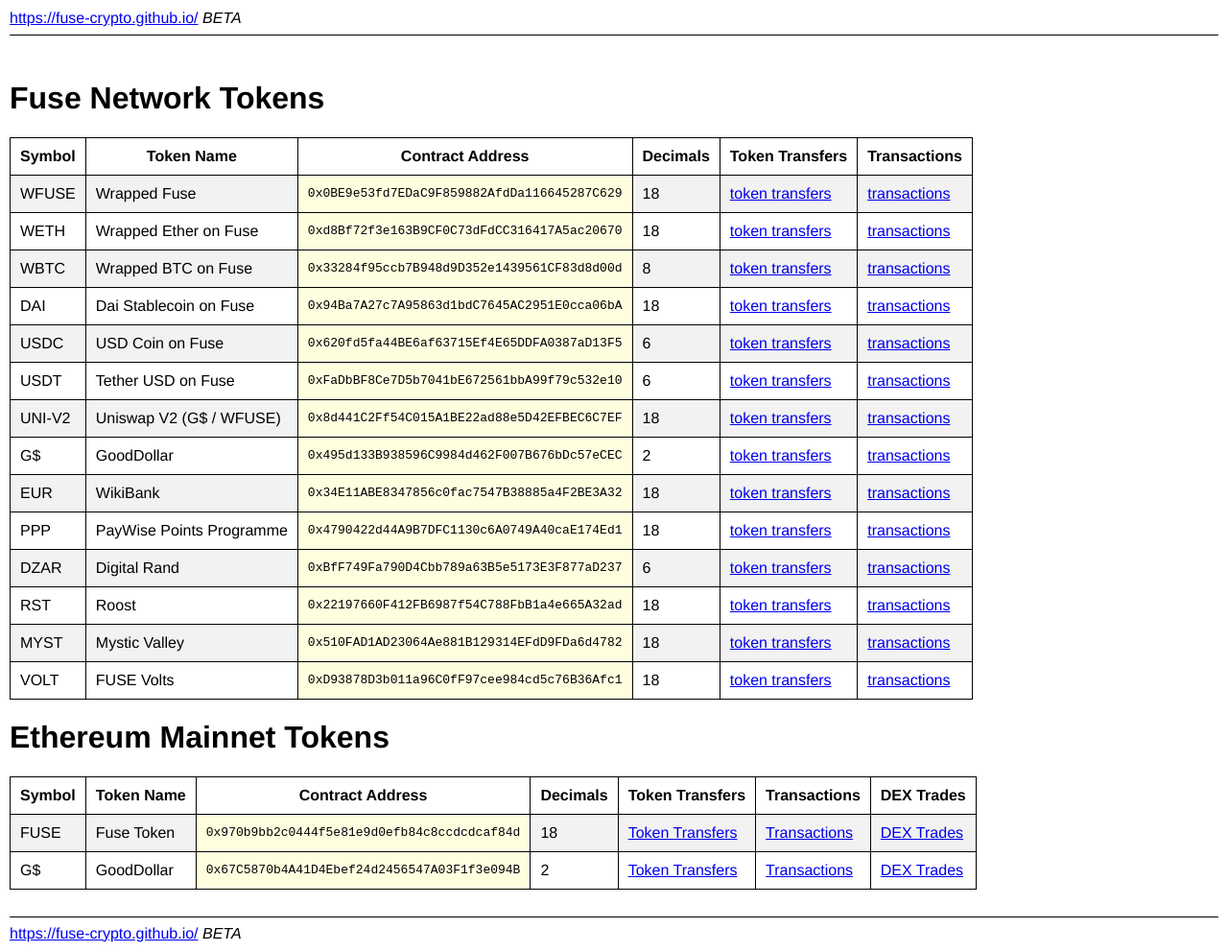
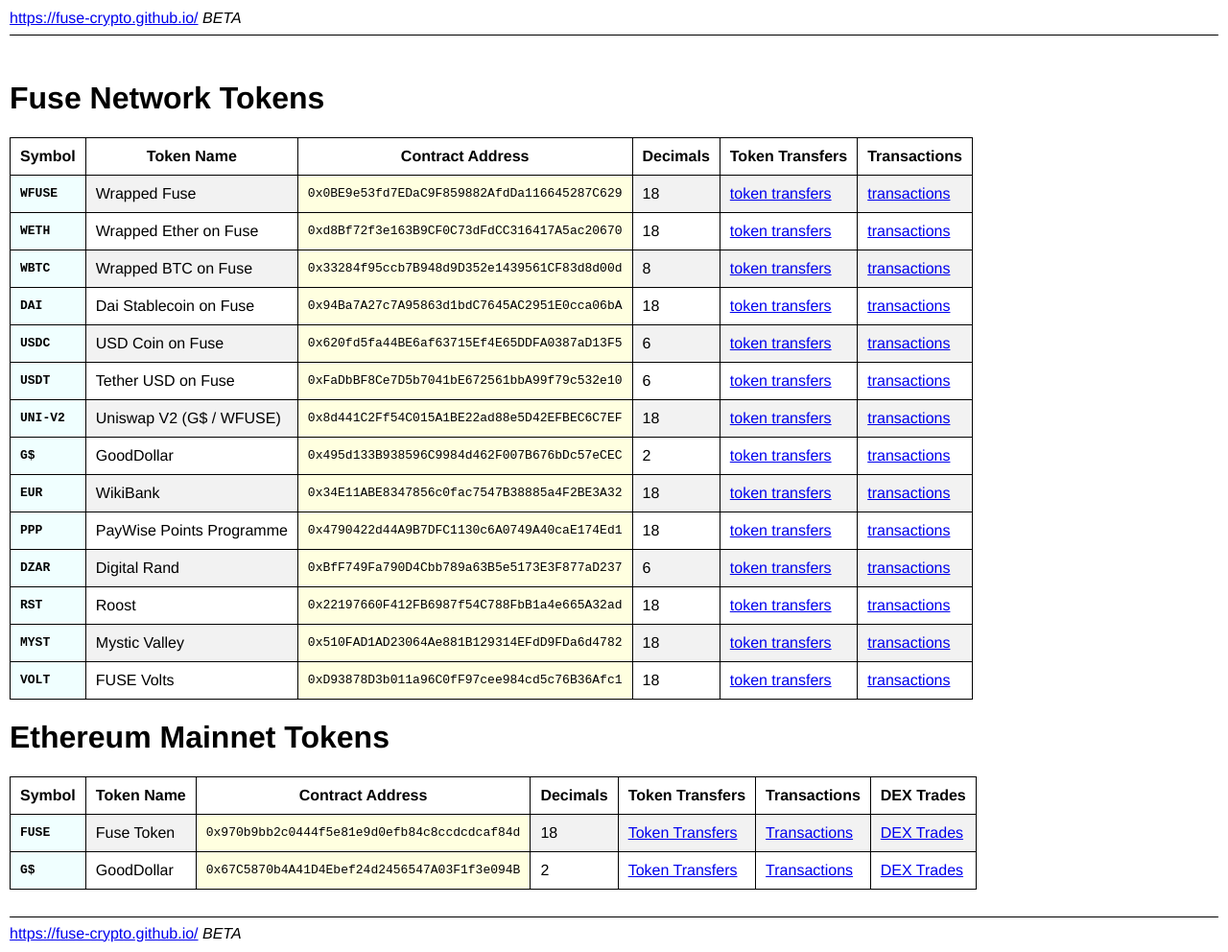
Before and after one commit to Fuse-Crypto/fuse-crypto.github.io, a Jekyll site: the page built from tokens/index.md, in a window 1280 px wide. Shown: the whole page at 96% size. Built offline with Jekyll 4.4.1, drawn with Linux system fonts in a browser that asks for light colours.

Commit message:
Update default.html

```diff
--- a/_layouts/default.html
+++ b/_layouts/default.html
@@ -29,9 +29,15 @@
   border: 0;
   border-bottom: 1px solid black;
 }
+.addr, .symbol {
+  font-family: monospace;
+}
 .addr {
-  font-family: monospace;
   background-color: lightyellow;
+}
+.symbol {
+  font-weight: bold;
+  background-color: azure;
 }
 </style>
 </head>
```
